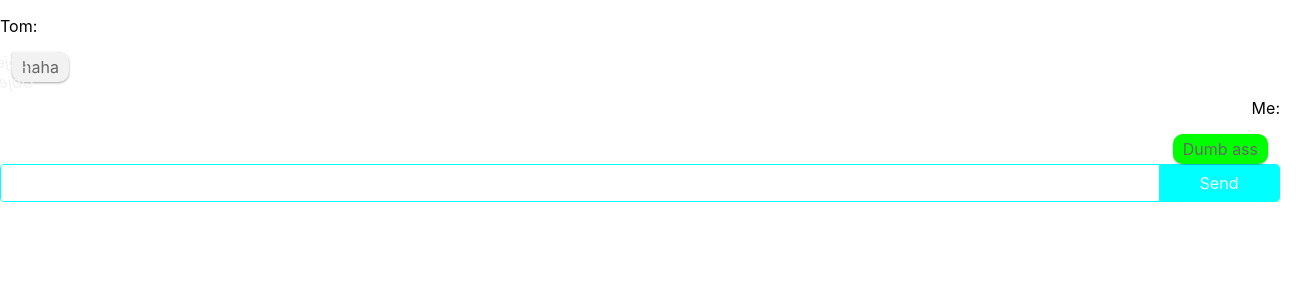
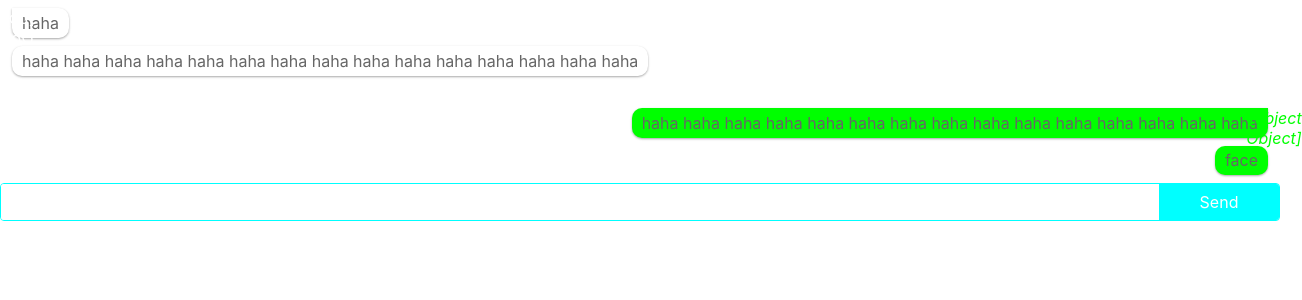
Before and after one commit to saury/workshop-chat-room-ui, a Next.js app: page / in a window 1280 px wide. Shown: the top 300 px of the page, 1302 px wide, since content can reach past the window. Built offline with nearby package versions, Linux system fonts and the light colour scheme.

Commit message:
finish bubble from different direction

```diff
--- a/modules/chat/components/Bubble/BubbleLeft/component.tsx
+++ b/modules/chat/components/Bubble/BubbleLeft/component.tsx
@@ -19,9 +19,11 @@ class Component extends PureComponent<Props> {
 
     public render() {
         return (
-            <div className={this.props.className}>
+            <div className={this.props.className}
+            style={{marginTop: this.props.separation === 'big' ? '32px' : '8px'}}
+        >
+                {!!this.props.tail && <Icon src={tailSvg} />}
                 <Bubble content={this.props.content} />
-                {this.props.tail && <Icon src={tailSvg} />}
             </div>
         );
     }
--- a/modules/chat/components/Bubble/BubbleLeft/styled.ts
+++ b/modules/chat/components/Bubble/BubbleLeft/styled.ts
@@ -4,16 +4,21 @@ import { Component } from './component';
 
 export const Styled = styled(Component)`
     position: relative;
+    margin: 8px 0;
     > div {
-        border-top-left-radius: 0;
-        background: #f2f2f2;
+        text-align: left;
+        background: ${(props) => props.theme.colorBg};
+        max-width: 80%;
     }
     > i {
-        color: #f2f2f2;
+        color: ${(props) => props.theme.colorBg};
         position: absolute;
         left: 0;
         top: 0;
         transform: rotateY(-180deg);
-        width: 12px;
+        width: ${(props) => props.theme.sizeBubbleTail};
+        + div {
+            border-top-left-radius: 0;
+        }
     }
 `;
--- /dev/null
+++ b/modules/chat/components/Bubble/BubbleRight/index.ts
@@ -0,0 +1,2 @@
+// export { Component as BubbleLeft } from './component';
+export { Styled as BubbleRight } from './styled';
--- /dev/null
+++ b/modules/chat/components/Bubble/BubbleRight/styled.ts
@@ -0,0 +1,20 @@
+import { styled } from '../../../../core/styles';
+
+import { BubbleLeft } from '../BubbleLeft/';
+
+export const Styled = styled(BubbleLeft)`
+    text-align: right;
+    > div {
+        background: ${(props) => props.theme.colorPrimary};
+    }
+    > i {
+        color: ${(props) => props.theme.colorPrimary};
+        left: auto;
+        right: 0;
+        transform: rotateY(0);
+        + div {
+            border-top-left-radius: ${({ theme }) => theme.sizeCornerBubble};
+            border-top-right-radius: 0;
+        }
+    }
+`;
--- a/modules/chat/components/bubble/component.tsx
+++ b/modules/chat/components/bubble/component.tsx
@@ -1,4 +1,4 @@
-import { styled /* Theme */ } from 'modules/core/styles';
+import { styled } from 'modules/core/styles';
 
 const Container = styled.div`
     background: ${({ theme }) => theme.colorPrimary};
--- a/modules/core/styles/themes.ts
+++ b/modules/core/styles/themes.ts
@@ -1,21 +1,14 @@
 import { size, sizeIn } from './size';
 
-export interface Theme {
-    colorBg: string;
-    colorPrimary: string;
-    colorTextBase: string;
-    sizeCornerBubble: string;
-    size: typeof size;
-    sizeIn: typeof sizeIn;
-    fontBase: string;
-}
-
-export const normal: Theme = {
+export const normal = {
     colorBg: '#fff',
     colorPrimary: 'lime',
     colorTextBase: '#000',
     fontBase: `-apple-system, "BlinkMacSystemFont", ".SFNSDisplay-Regular", "San Francisco", "Roboto", "Segoe UI", "Helvetica Neue", "Lucida Grande", sans-serif`,
     size,
+    sizeBubbleTail: '12px',
     sizeCornerBubble: '10px',
     sizeIn,
 };
+
+export type Theme = typeof normal;
--- a/pages/index.tsx
+++ b/pages/index.tsx
@@ -7,6 +7,7 @@ import { ThemeProvider, themes } from 'modules/core/styles';
 
 import { Bubble } from 'modules/chat/components/Bubble';
 import { BubbleLeft } from 'modules/chat/components/Bubble/BubbleLeft';
+import { BubbleRight } from 'modules/chat/components/Bubble/BubbleRight';
 
 const Button = styled.button`
     display: block;
@@ -27,12 +28,12 @@ class Index extends Component {
                         <title>index page title</title>
                     </Head>
                     <div>
-                        <p>Tom:</p>
                         <BubbleLeft content="haha" tail />
+                        <BubbleLeft content="haha haha haha haha haha haha haha haha haha haha haha haha haha haha haha " />
                     </div>
-                    <div style={{ textAlign: 'right' }}>
-                        <p>Me:</p>
-                        <Bubble content="Dumb ass" className="left" />
+                    <div>
+                        <BubbleRight content="haha haha haha haha haha haha haha haha haha haha haha haha haha haha haha" tail separation="big"/>
+                        <BubbleRight content="face" />
                     </div>
                     <div
                         style={{
```
